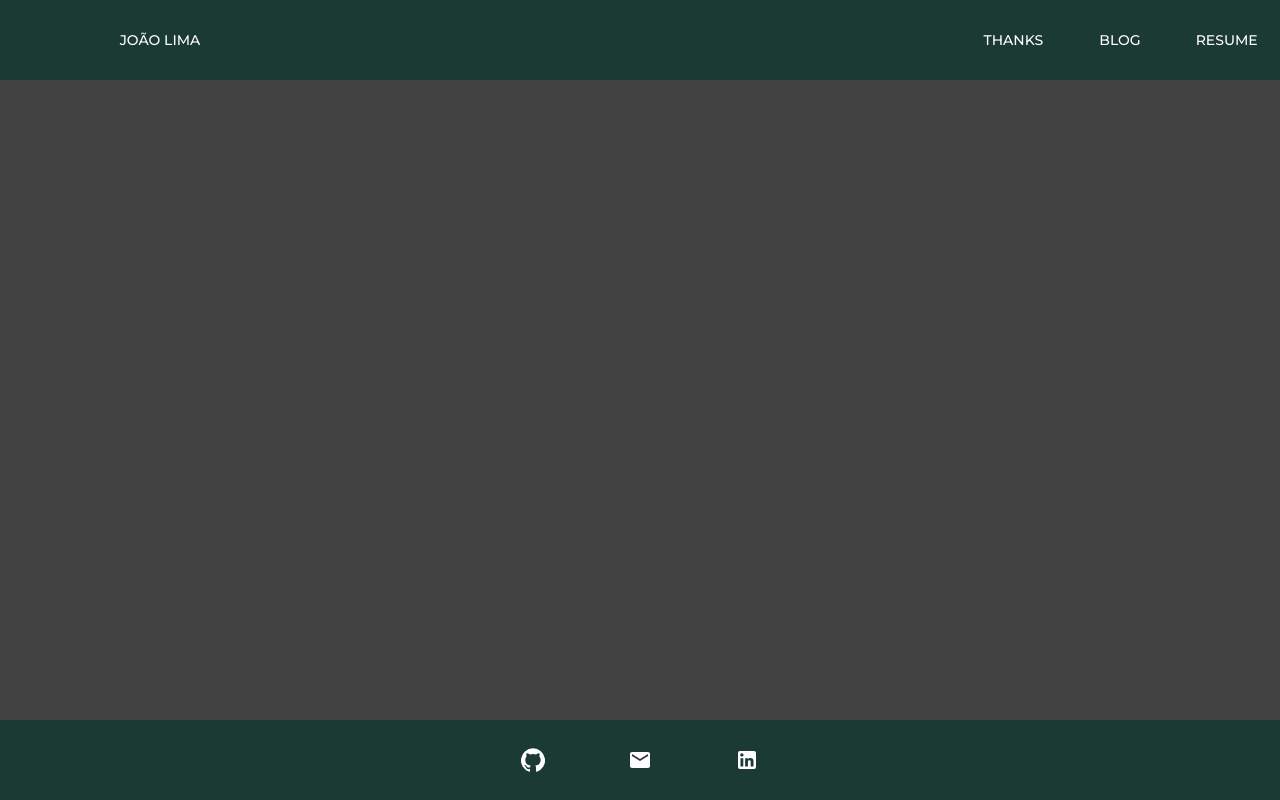
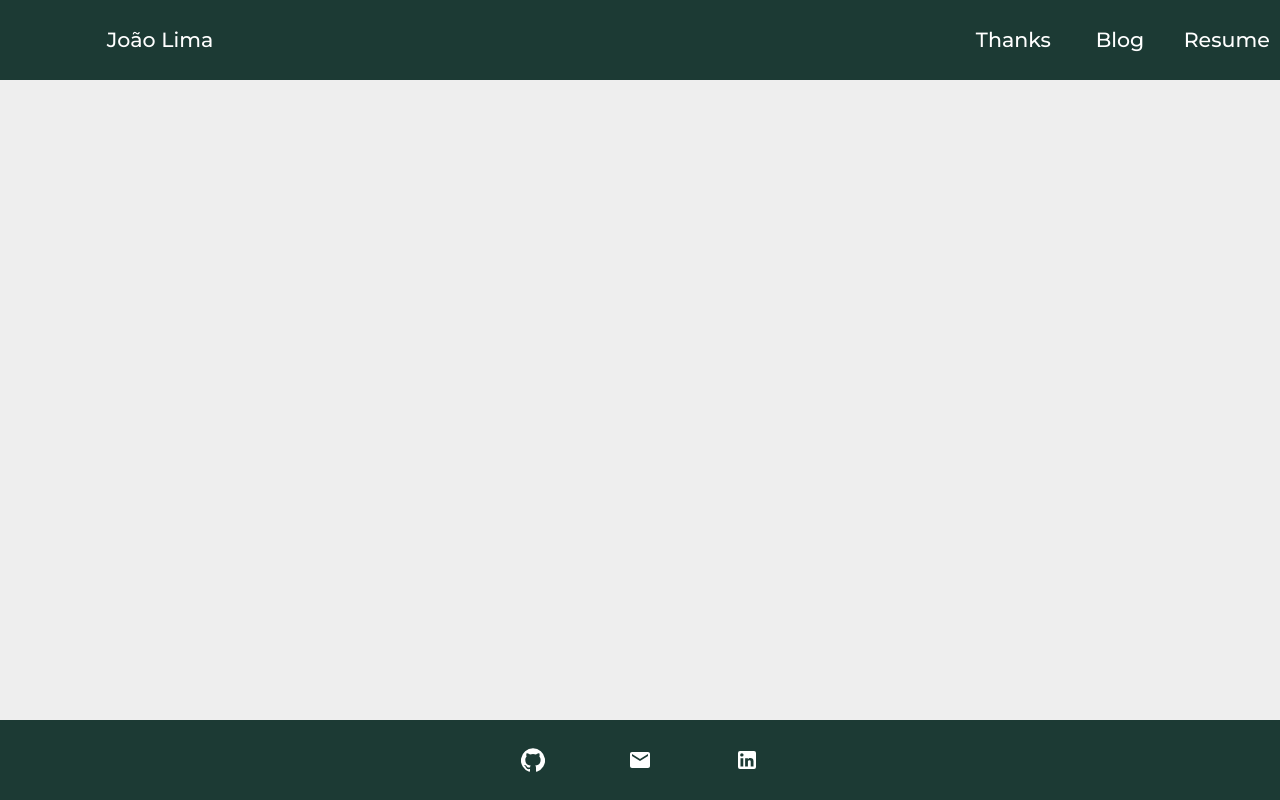
Before and after one commit to jgdclima/website, a React (Create React App) app: page /design in a window 1280 px wide. Built offline with nearby package versions, Linux system fonts and the light colour scheme.

Commit message:
Updated theme

```diff
--- a/src/theme.ts
+++ b/src/theme.ts
@@ -15,7 +15,10 @@ let theme = createMuiTheme({
         },
         text: {
             primary: '#fff',
-            secondary: ''
+            secondary: '#000'
+        },
+        background: {
+            paper: '#eee'
         }
 
     },
@@ -30,8 +33,12 @@ let theme = createMuiTheme({
         body2: {
 
         },
+        h1: {
+
+        },
         button: {
-
+            fontSize: '1.3rem',
+            textTransform: 'none'
         }
     }
 })
```
